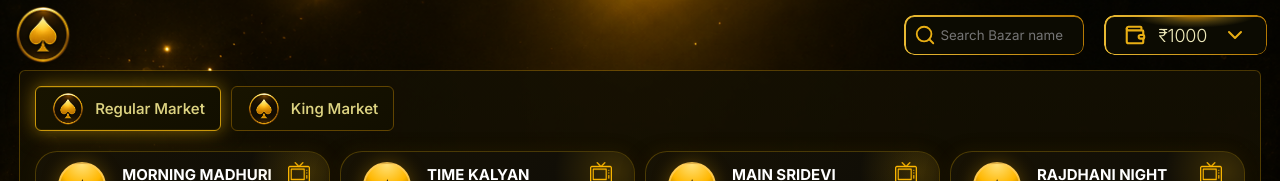
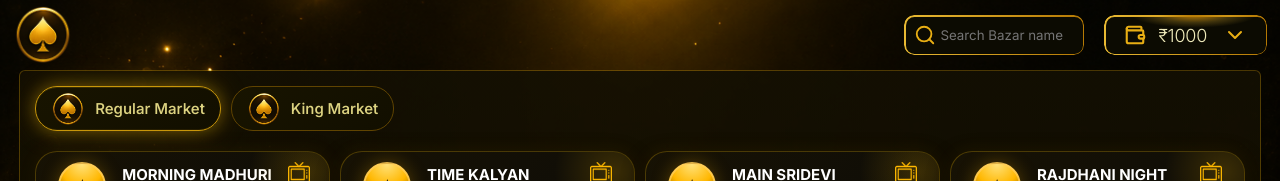
Before and after one commit to shubhchoudhary117/lucky-lottery, a React (Vite) app: page /regular in a window 1280 px wide. Shown: the top 181 px of the page. Built offline with nearby package versions, Linux system fonts and the light colour scheme.

Commit message:
add code

```diff
--- a/src/features/bazars/pages/bazars-layout/BazarsLayout.scss
+++ b/src/features/bazars/pages/bazars-layout/BazarsLayout.scss
@@ -37,7 +37,7 @@
         border: none;
         outline: none;
         position: relative;
-        border-radius: 6px;
+        border-radius: 22px;
         background: linear-gradient(135deg, #181400, #120f00);
         border: 1px solid #604401;
         cursor: pointer;
```
